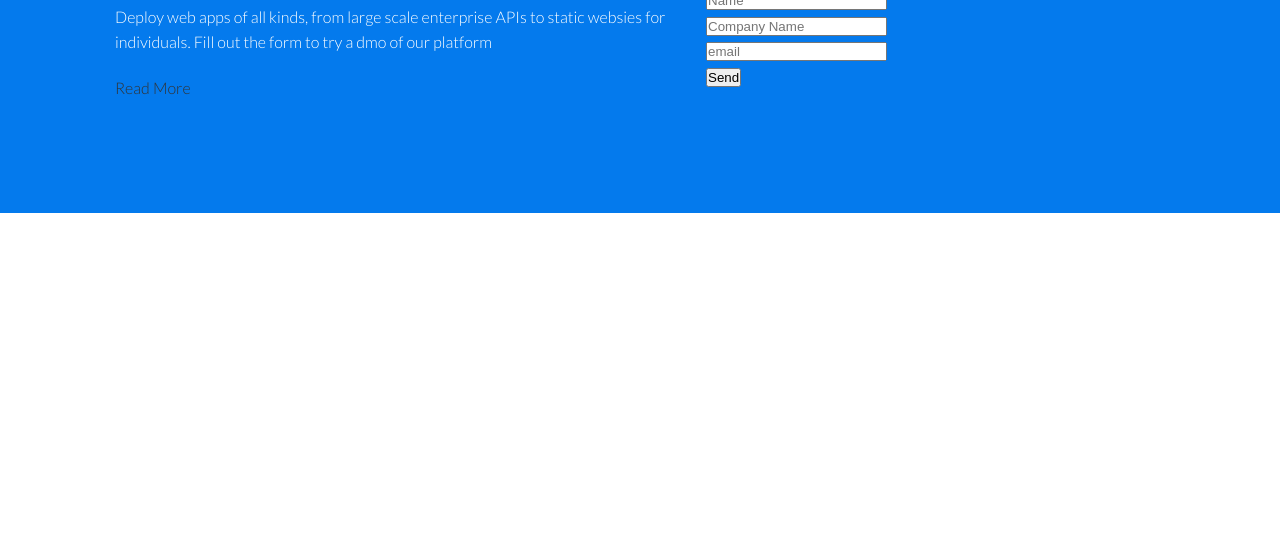
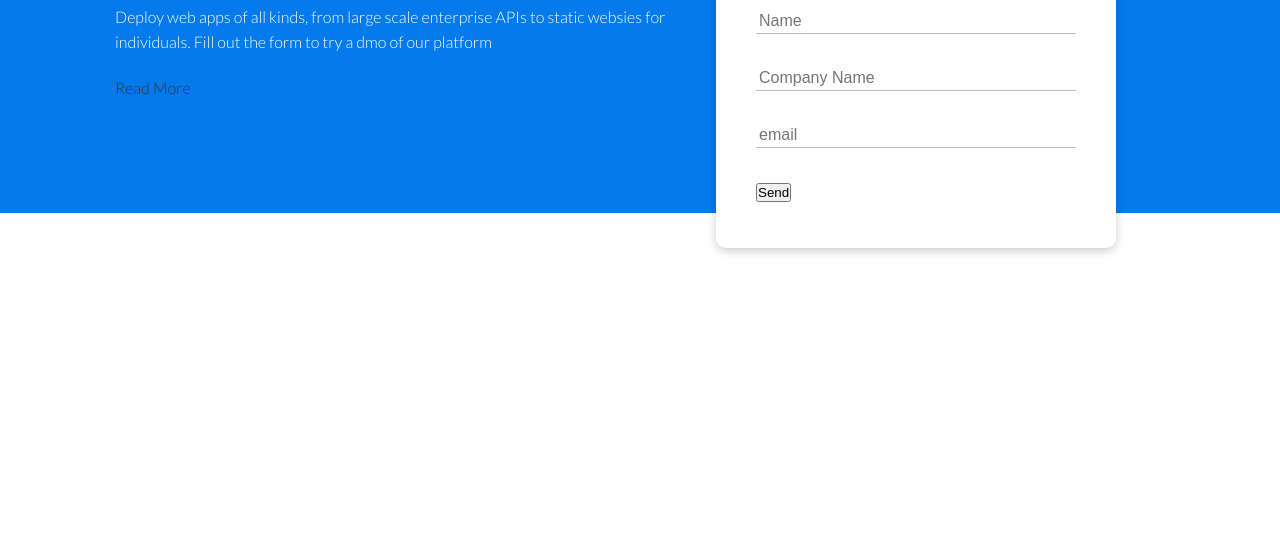
Before and after one commit to soujanyajasmin/Clone-page, a plain HTML site: page index.html in a window 1280 px wide. Shown: the part 257-800 px from the top of the page. Drawn offline with Linux system fonts and the light colour scheme.

Commit message:
27:28 Card & Form CSS

```diff
--- a/style.css
+++ b/style.css
@@ -96,3 +96,30 @@ code, pre {
     grid-template-columns: 55% 45%;
     gap: 30px;
 }
+
+.showcase-form {
+    position: relative;
+    top: 60px;
+    height: 350px;
+    width: 400px;
+    padding: 40px;
+    z-index: 100;
+    animation: slideInFromRight 1s ease-in;
+}
+
+.showcase-form .form-control {
+    margin: 30px 0;
+}
+
+.showcase-form input[type='text'],
+.showcase-form input[type='email'] {
+    border: 0;
+    border-bottom: 1px solid #b4becb;
+    width: 100%;
+    padding: 3px;
+    font-size: 16px;
+}
+
+.showcase-form input:focus {
+    outline: none;
+}
--- a/utilities.css
+++ b/utilities.css
@@ -4,6 +4,15 @@
     margin: 0 auto;
     overflow: auto;
     padding: 0 40px;
+}
+
+.card {
+    background-color: #fff;
+    color: #333;
+    border-radius: 10px;
+    box-shadow: 0 3px 10px rgba(0,0,0,0.2);
+    padding: 20px;
+    margin: 10px;
 }
 
 .flex {
```
